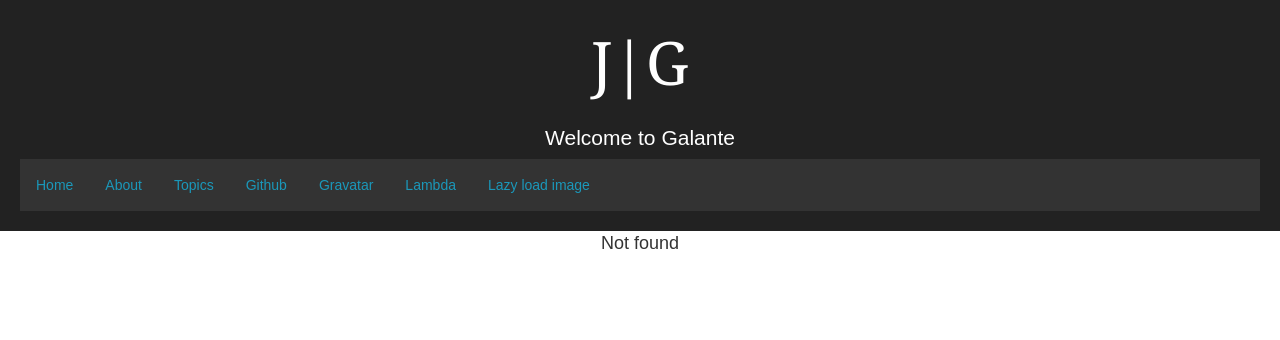
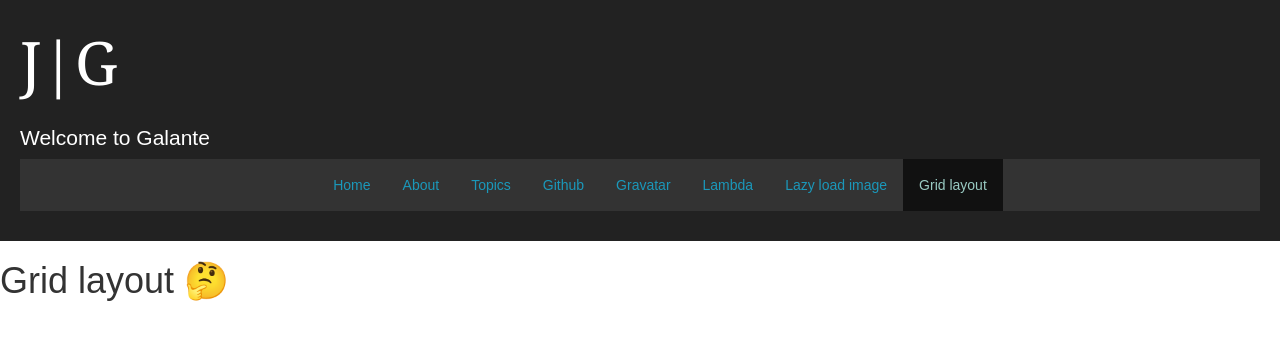
Before and after one commit to JanGalante/galante.se.react, a React (Create React App) app: page /grid-layout in a window 1280 px wide. Before the commit this address had no page. Shown: the top 340 px of the page. Built offline with nearby package versions, Linux system fonts and the light colour scheme.

Commit message:
Move css to Css Modules and inline css

```diff
--- a/src/App.css
+++ b/src/App.css
@@ -9,20 +9,13 @@
   --menta: #9acbc3;
 }
 
-.App {
+/* .App {
   text-align: center;
-}
+} */
 
 .App-logo {
   animation: App-logo-spin infinite 20s linear;
   height: 80px;
-}
-
-.App-header {
-  background-color: #222;
-  /* height: 150px; */
-  padding: 20px;
-  color: white;
 }
 
 .App-title {
@@ -38,43 +31,6 @@
   to { transform: rotate(360deg); }
 }
 
-.nav-bar {
-  list-style-type: none;
-  margin: 0;
-  padding: 0;
-  overflow: hidden;
-  background-color: #333333;
-}
-
-.nav-bar li {
-  float: left;
-}
-
-.nav-bar__link {
-  display: block;
-  color: var(--blue);
-  text-align: center;
-  padding: 16px;
-  text-decoration: none;
-}
-
-/* .nav-bar li a:hover { */
-.nav-bar__link:hover {
-  background-color: #111111;
-  color: white;
-  text-decoration: none;
-
-}
-
-
-.nav-bar__link--selected
-{
-  background-color: #111111;
-  color: var(--menta) !important;
-  text-decoration: none !important;
-}
-
-
 
 picture {
   width: 100%; /* stretch to fit its containing element */
--- a/src/App.jsx
+++ b/src/App.jsx
@@ -9,6 +9,8 @@ import Gravatar from "./views/Gravatar.jsx";
 import NoMatch from "./views/NoMatch.jsx";
 import Lambda from './views/Lambda.jsx';
 import LazyLoadImage from './views/LazyLoadImage';
+import GridLayout from './views/GridLayout'
+
 
 const LoadableTopics = Loadable({
   loader: () => import('./views/Topics.jsx'),
@@ -30,7 +32,7 @@ const onMouseOverRepositories = () => {
 
 const App = () => (
   <Router>
-    <div className="App">
+    {/* <div className="App"> */}
       <Header onMouseOverTopics={onMouseOverTopics} onMouseOverRepositories={onMouseOverRepositories} />
 
       {/* Decide page to show */}
@@ -42,9 +44,10 @@ const App = () => (
         <Route path="/gravatar" component={Gravatar} />
         <Route path="/lambda" component={Lambda} />
         <Route path="/lazy-load-image" component={LazyLoadImage} />
+        <Route path="/grid-layout" component={GridLayout} />
         <Route component={NoMatch} />
       </Switch>
-    </div>
+    {/* </div> */}
   </Router>
 );
 
--- a/src/components/Header.jsx
+++ b/src/components/Header.jsx
@@ -1,41 +1,55 @@
 import React from "react";
 import { NavLink } from "react-router-dom";
+import styles from './Header.module.css'; // Import css modules stylesheet as styles
+import { text } from "body-parser";
 
 const Header = ({onMouseOverTopics, onMouseOverRepositories}) => {
-  const listStyle = { color: "aqua" };
+  const listStyle = {
+    color: "aqua",
+    'list-style-type': 'none',
+  };
   const logoStyle = {
     "fontSize": "60px",
     "fontFamily": "Georgia"
   };
 
+  const headerStyle = {
+    'background-color': '#222',
+    // height: 150px;
+    padding: '20px',
+    color: 'white',
+  }
+
+  const navbarStyle = {
+    display: 'flex',
+    'align-items': 'center',
+    'justify-content': 'center',
+    // 'background-color': 'aqua',
+    'background-color': '#333333',
+  }
+
+  const NavItem = ({text, to}) => (
+    <li style={listStyle}>
+      {/* <NavLink exact to={to} className="nav-bar__link" activeClassName="nav-bar__link--selected">{text}</NavLink> */}
+      <NavLink exact to={to} className={styles.link} activeClassName={styles.selected}>{text}</NavLink>
+    </li>
+  );
+
   return (
     <div>
-      <header className="App-header">
+      <header className="App-header" style={headerStyle}>
         {/* <img src={logo} className="App-logo" alt="logo" /> */}
         <div style={logoStyle}>J|G</div>
         <h1 className="App-title">Welcome to Galante</h1>
-        <ul className="nav-bar">
-          <li style={listStyle}>
-            <NavLink exact to="/" className="nav-bar__link" activeClassName="nav-bar__link--selected">Home</NavLink>
-          </li>
-          <li style={listStyle}>
-            <NavLink to="/about" className="nav-bar__link" activeClassName="nav-bar__link--selected">About</NavLink>
-          </li>
-          <li style={listStyle}>
-            <NavLink onMouseOver={onMouseOverTopics} to="/topics" className="nav-bar__link" activeClassName="nav-bar__link--selected">Topics</NavLink>
-          </li>
-          <li style={listStyle}>
-            <NavLink onMouseOver={onMouseOverRepositories} to="/repositories" className="nav-bar__link" activeClassName="nav-bar__link--selected">Github</NavLink>
-          </li>
-          <li style={listStyle}>
-            <NavLink to="/gravatar" className="nav-bar__link" activeClassName="nav-bar__link--selected">Gravatar</NavLink>
-          </li>
-          <li style={listStyle}>
-            <NavLink to="/lambda" className="nav-bar__link" activeClassName="nav-bar__link--selected">Lambda</NavLink>
-          </li>
-          <li style={listStyle}>
-            <NavLink to="/lazy-load-image" className="nav-bar__link" activeClassName="nav-bar__link--selected">Lazy load image</NavLink>
-          </li>
+        <ul className="nav-bar" style={navbarStyle}>
+          <NavItem text="Home" to="/" />
+          <NavItem text="About" to="/about" />
+          <NavItem text="Topics" to="/topics" />
+          <NavItem text="Github" to="/repositories" />
+          <NavItem text="Gravatar" to="/gravatar" />
+          <NavItem text="Lambda" to="/lambda" />
+          <NavItem text="Lazy load image" to="/lazy-load-image" />
+          <NavItem text="Grid layout" to="/grid-layout" />
         </ul>
       </header>
     </div>
--- /dev/null
+++ b/src/components/Header.module.css
@@ -0,0 +1,34 @@
+:root {
+  --green: #79C753;
+  --red: #FF4136;
+  --yellow: #F6D155;
+  --gray: #AAA;
+  --black: #222;
+  --silver: #DDD;
+  --blue: #1b98ba;
+  --menta: #9acbc3;
+}
+
+.link {
+  display: block;
+  color: var(--blue);
+  text-align: center;
+  padding: 16px;
+  text-decoration: none;
+}
+
+/* .nav-bar li a:hover { */
+.link:hover {
+  background-color: #111111;
+  color: white;
+  text-decoration: none;
+
+}
+
+
+.selected
+{
+  background-color: #111111;
+  color: var(--menta) !important;
+  text-decoration: none !important;
+}
--- /dev/null
+++ b/src/views/GridLayout.jsx
@@ -0,0 +1,7 @@
+import React from 'react';
+
+const LayoutPage = () =>(
+  <h1>Grid layout <span role="img" aria-label="wondering">🤔</span></h1>
+)
+
+export default LayoutPage
```
